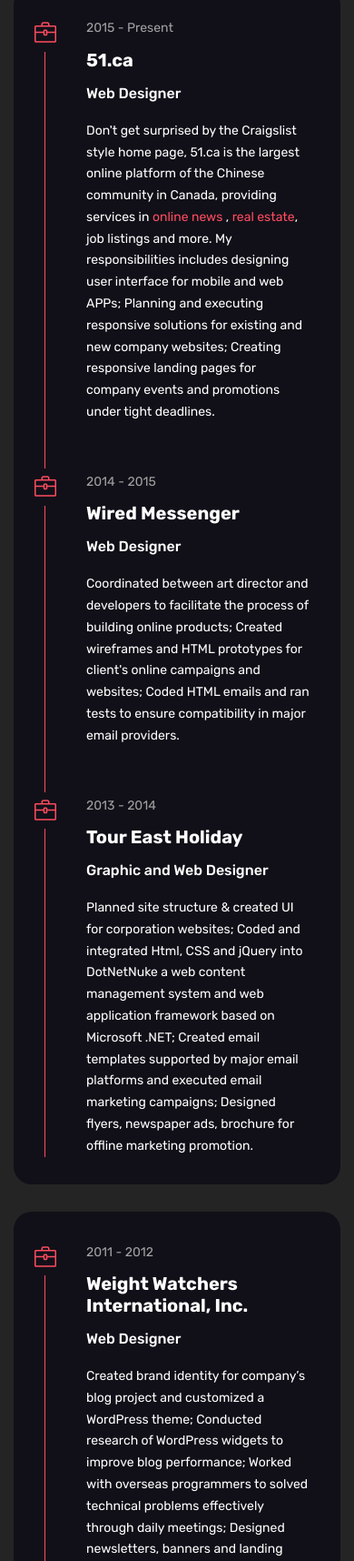
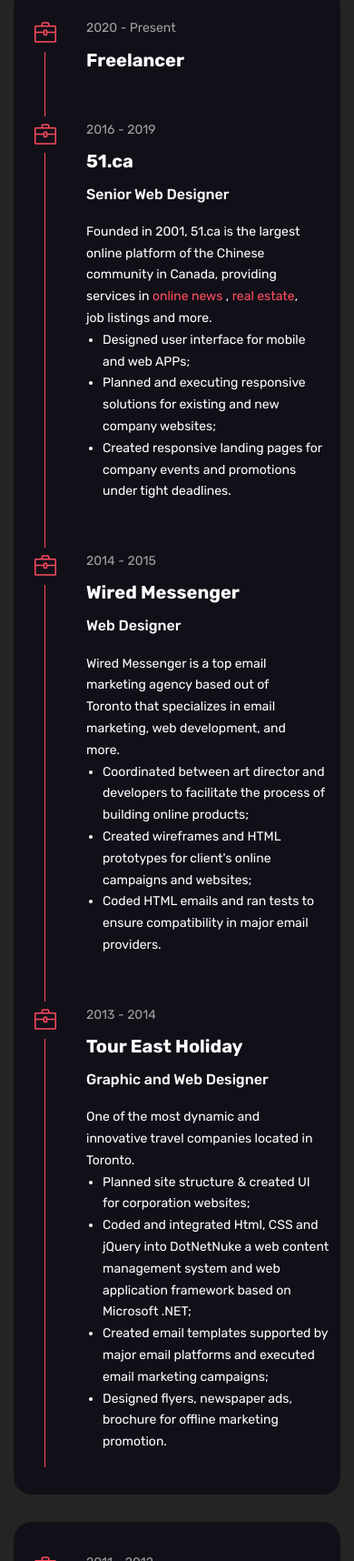
Before and after one commit to wendyjin2020/portfolio, a plain HTML site: page index.html in a window 390 px wide. Shown: the part 4430-6146 px from the top of the page at 91% size. Drawn offline with Linux system fonts and the light colour scheme.

Commit message:
revised resume

```diff
--- a/css/style.css
+++ b/css/style.css
@@ -2581,6 +2581,11 @@ body.dark .timeline.exp .timeline-container::after, body.dark .timeline.edu .tim
   color: #a2a2a2;
 }
 
+.timeline-role{
+  position: relative;
+  left:18px;
+  font-size: .875rem;
+}
 
 .portfolio-item .mask{
   background: #FF4C60;
--- a/index.html
+++ b/index.html
@@ -603,17 +603,27 @@
 
 					<!-- timeline wrapper -->
 					<div class="timeline exp bg-dark rounded shadow-light padding-30 overflow-hidden">
+						<!-- timeline item -->
+						<div class="timeline-container wow fadeInUp">
+							<div class="content">
+								<span class="time">2020 - Present</span>
+								<h3 class="title"> <span>Freelancer</span></h3>
+							</div>
+						</div>
 
 						<!-- timeline item -->
 						<div class="timeline-container wow fadeInUp">
 							<div class="content">
-								<span class="time">2015 - Present</span>
+								<span class="time">2016 - 2019</span>
 								<h3 class="title"> <span>51.ca</span></h3>
-								<h4>Web Designer</h4>
-								<p> Don't get surprised by the Craigslist style home page, 51.ca is the largest online platform of the Chinese community in Canada, providing services in <a href="https://info.51.ca/" target="_blank">online news</a> , <a href="https://house.51.ca/mls" target="_blank">real estate</a>, job listings and more.
-									My responsibilities includes designing user interface for mobile and web APPs;
-									Planning and executing responsive solutions for existing and new company websites;
-									Creating responsive landing pages for company events and promotions under tight deadlines.
+								<h4>Senior Web Designer</h4>
+								<p> Founded in 2001, 51.ca is the largest online platform of the Chinese community in Canada, providing services in <a href="https://info.51.ca/" target="_blank">online news</a> , <a href="https://house.51.ca/mls" target="_blank">real estate</a>, job listings and more.</p>
+								<ul class="timeline-role">
+									<li>Designed user interface for mobile and web APPs;</li>
+									<li>Planned and executing responsive solutions for existing and new company websites;</li>
+									<li>Created responsive landing pages for company events and promotions under tight deadlines.</li>
+								</ul>
+
 							</div>
 						</div>
 
@@ -623,9 +633,13 @@
 								<span class="time">2014 - 2015</span>
 								<h3 class="title"> <span>Wired Messenger</span></h3>
 								<h4>Web Designer</h4>
-								<p>Coordinated between art director and developers to facilitate the process of building online products;
-									Created wireframes and HTML prototypes for client's online campaigns and websites;
-									Coded HTML emails and ran tests to ensure compatibility in major email providers.</p>
+								<p>Wired Messenger is a top email marketing agency based out of Toronto that specializes in email marketing, web development, and more. </p>
+								<ul class="timeline-role">
+									<li>Coordinated between art director and developers to facilitate the process of building online products;</li>
+									<li>Created wireframes and HTML prototypes for client's online campaigns and websites;</li>
+									<li>Coded HTML emails and ran tests to ensure compatibility in major email providers.</li>
+							    </ul>
+
 							</div>
 						</div>
 
@@ -635,10 +649,13 @@
 								<span class="time">2013 - 2014</span>
 								<h3 class="title"><span>Tour East Holiday</span></h3>
 								<h4>Graphic and Web Designer</h4>
-								<p>Planned site structure & created UI for corporation websites;
-									Coded and integrated Html, CSS and jQuery into DotNetNuke a web content management system and web application framework based on Microsoft .NET;
-									Created email templates supported by major email platforms and executed email marketing campaigns;
-									Designed flyers, newspaper ads, brochure for offline marketing promotion.</p>
+								<p>One of the most dynamic and innovative travel companies located in Toronto.</p>
+								<ul class="timeline-role">
+									<li>Planned site structure & created UI for corporation websites;</li>
+									<li>Coded and integrated Html, CSS and jQuery into DotNetNuke a web content management system and web application framework based on Microsoft .NET;</li>
+									<li>Created email templates supported by major email platforms and executed email marketing campaigns;</li>
+									<li>Designed flyers, newspaper ads, brochure for offline marketing promotion.</li>
+								</ul>
 							</div>
 						</div>
 
@@ -662,11 +679,13 @@
 								<span class="time">2011 - 2012</span>
 								<h3 class="title"><span>Weight Watchers International, Inc.</span></h3>
 								<h4>Web Designer</h4>
-								<p>Created brand identity for company’s blog project and customized a WordPress theme;
-									Conducted research of WordPress widgets to improve blog performance;
-									Worked with overseas programmers to solved technical problems effectively through daily meetings;
-									Designed newsletters, banners and landing pages;
-								</p>
+								<p>Weight Watchers is a global company headquartered in the U.S. that offers various products and services to assist in healthy habits.</p>
+								<ul class="timeline-role">
+									<li>Created brand identity for company’s blog project and customized a WordPress theme;</li>
+									<li>Conducted research of WordPress widgets to improve blog performance;</li>
+									<li>Worked with overseas programmers to solved technical problems effectively through daily meetings;</li>
+									<li>Designed newsletters, banners and landing pages.</li>
+								</ul>
 							</div>
 						</div>
 
@@ -676,10 +695,13 @@
 								<span class="time">2017 - 2013</span>
 								<h3 class="title"><span>YesUp Ecommerce Solutions Inc.</span></h3>
 								<h4>Web and flash Designer</h4>
-								<p>Created visual assets, including graphics, logo and icons for websites;
-									Delivered html prototypes with emphasis on cross browser compatibility;
-									Created flash games and banners for on-line Ad campaigns;
-									Created promotional or educational flash demos or videos for company products and services.
+								<p>Founded in 1999 at Toronto, YesUp provides the most effective and comprehensive online advertising services and delivers e-commerce solutions to its clients with technical expertise and marketing innovation.<br>
+							    <ul class="timeline-role">
+									<li>Created visual assets, including graphics, logo and icons for websites;</li>
+									<li>Delivered html prototypes with emphasis on cross browser compatibility;</li>
+									<li>Created flash games and banners for on-line Ad campaigns;</li>
+									<li>Created promotional or educational flash demos or videos for company products and services. </li>
+								</ul>
 							</div>
 						</div>
 
```
Also changed, not shown: 1 other file.
